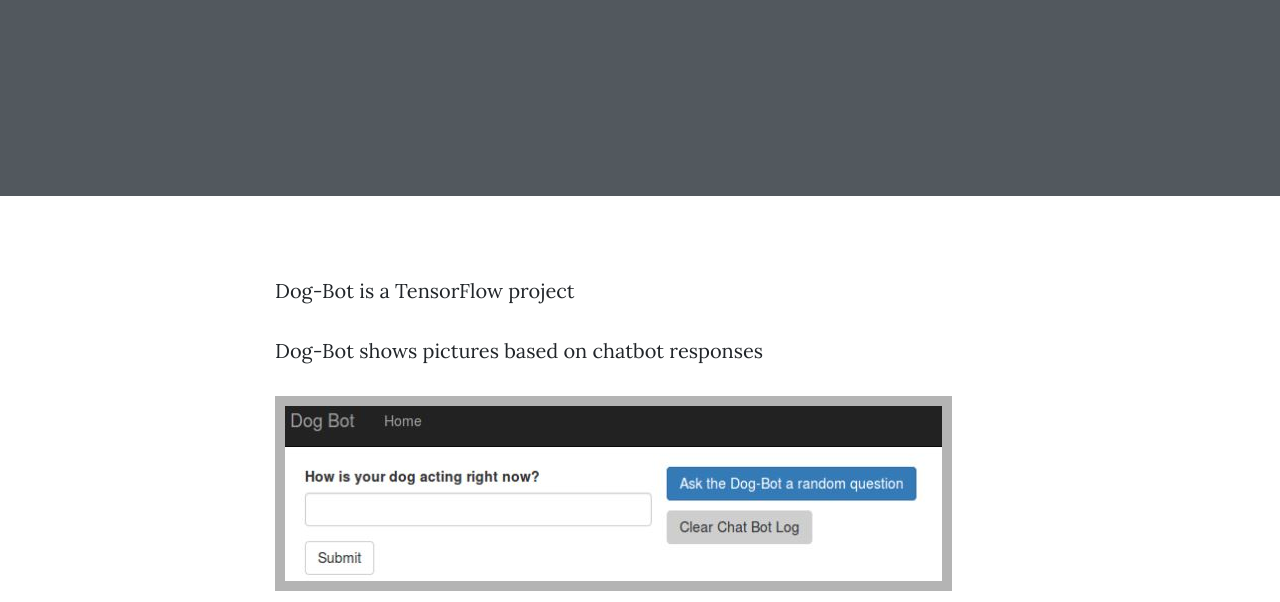
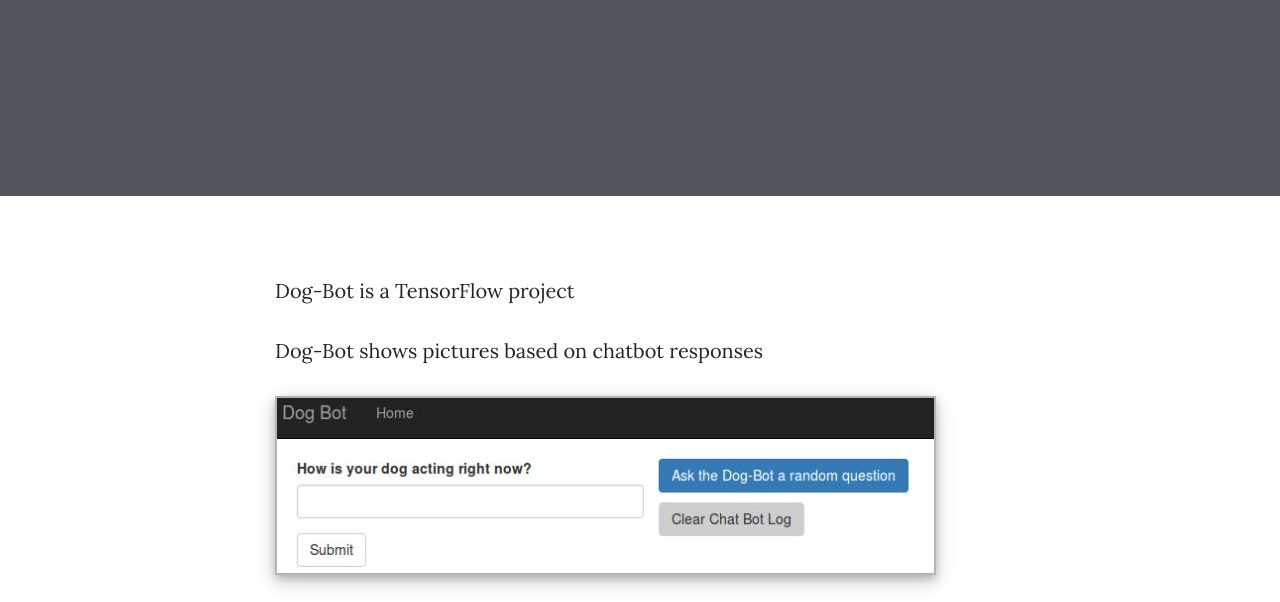
Before and after one commit to jmadden4/github.io, a website: page Dog-Bot.html in a window 1280 px wide. Shown: the part 322-924 px from the top of the page. Drawn offline with nearby package versions, Linux system fonts and the light colour scheme.

Commit message:
Update screenshots.css

```diff
--- a/css/screenshots.css
+++ b/css/screenshots.css
@@ -1,6 +1,8 @@
     img.screenshot{
-        border: 10px solid transparent;
+        border: 2px solid transparent;
         border-color: rgb(180, 180, 180);
         max-width: 100%;
         height: auto;
+        box-shadow: 0 4px 8px 0 rgba(0, 0, 0, 0.2), 0 6px 20px 0 rgba(0, 0, 0, 0.19);
+
     }
```
